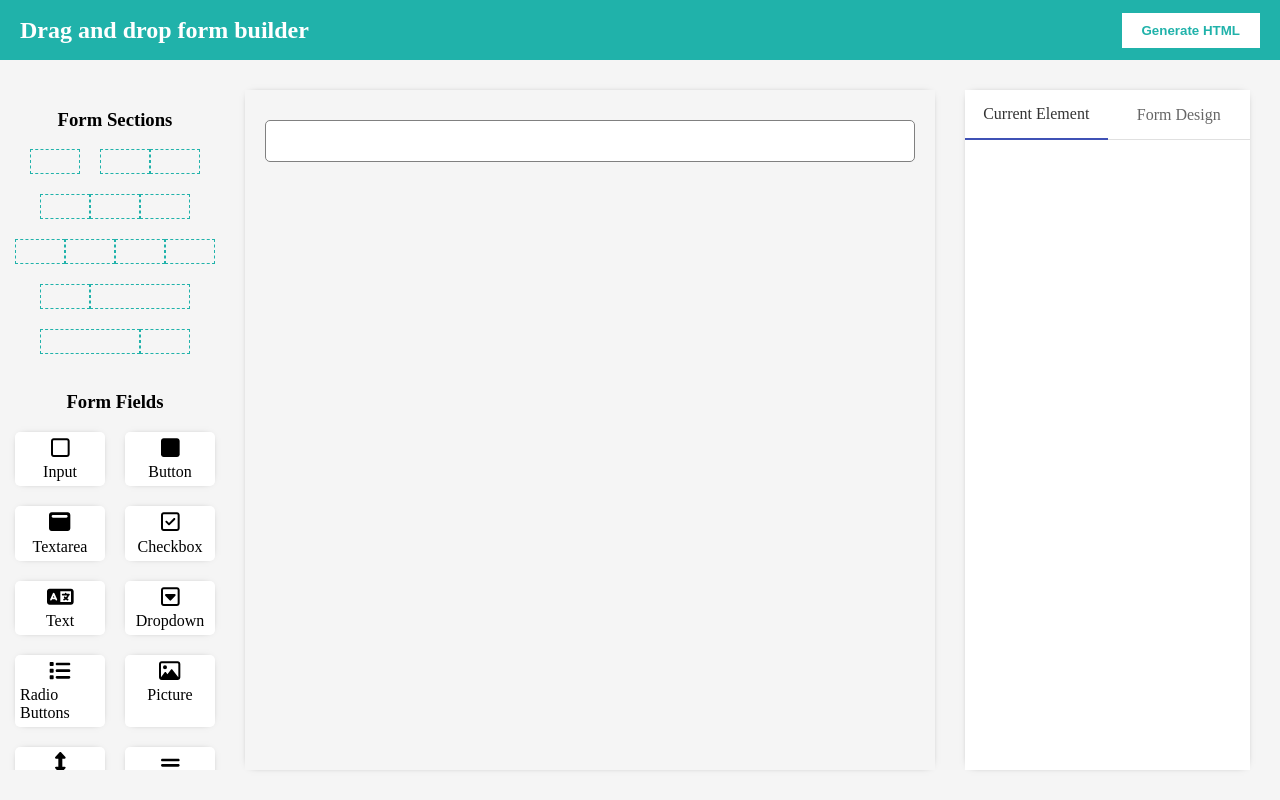
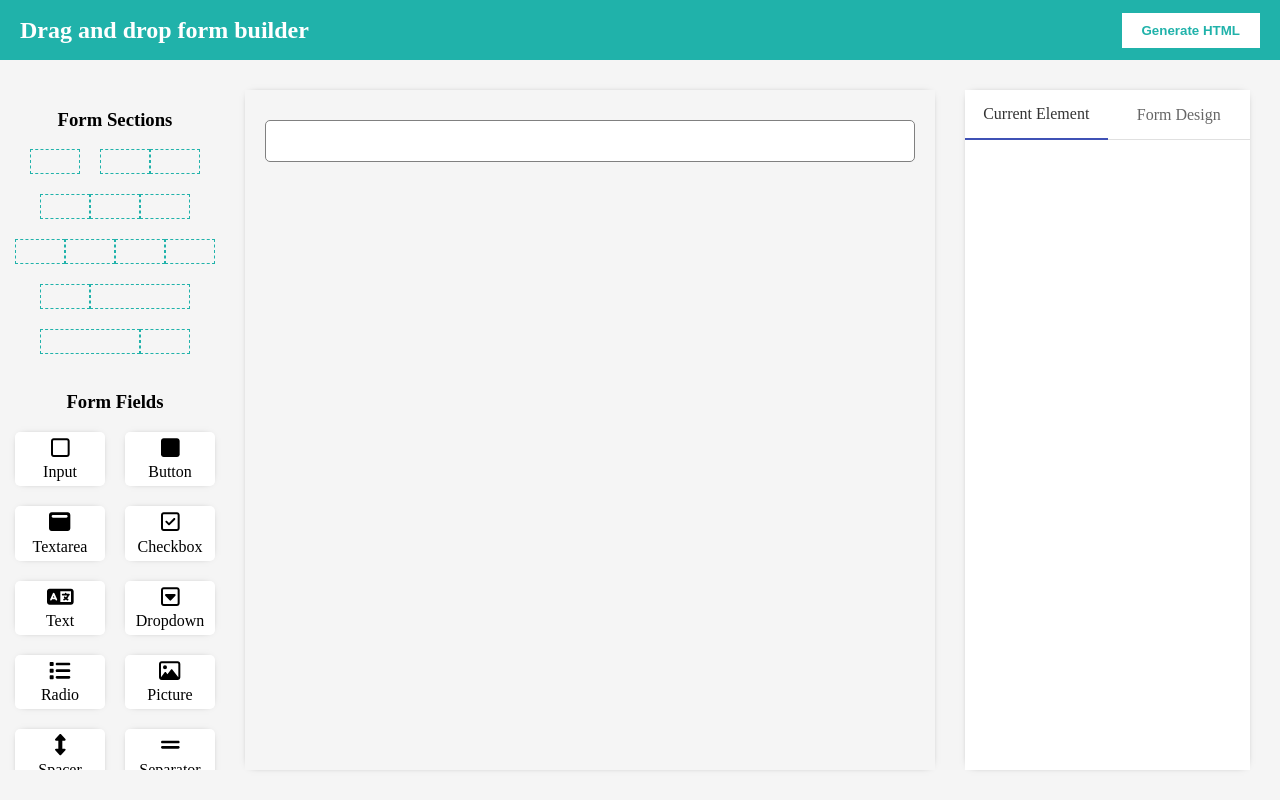
Before and after one commit to JovanShandro/Drag-and-Drop-Form-Builder-Tutorial, an Angular app: page / in a window 1280 px wide. Built offline with nearby package versions, Linux system fonts and the light colour scheme.

Commit message:
Shorten form field titles that wrap

```diff
--- a/src/app/element-list-panel/draggable-field-list/draggable-field-list.component.ts
+++ b/src/app/element-list-panel/draggable-field-list/draggable-field-list.component.ts
@@ -66,7 +66,7 @@ export class DraggableFieldListComponent {
     {
       type: FormItemType.Field,
       fieldType: FormFieldType.RadioButton,
-      title: 'Radio Buttons',
+      title: 'Radio',
       icon: faList,
     },
     {
@@ -84,7 +84,7 @@ export class DraggableFieldListComponent {
     {
       type: FormItemType.Field,
       fieldType: FormFieldType.SeparatorLine,
-      title: 'Separator Line',
+      title: 'Separator',
       icon: faGripLines,
     }
   ];
```
